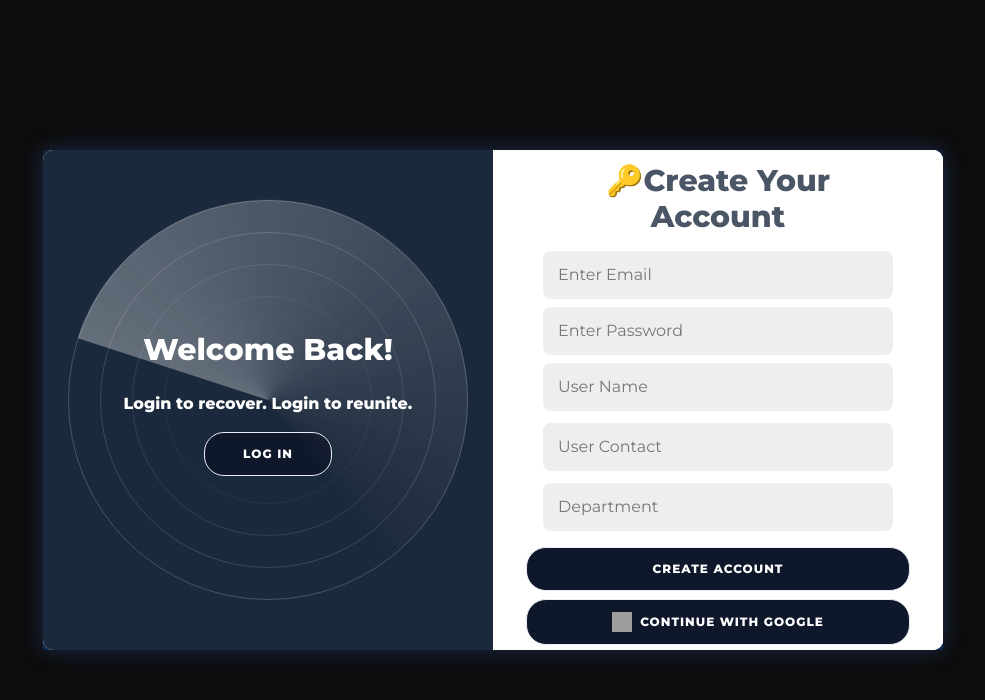
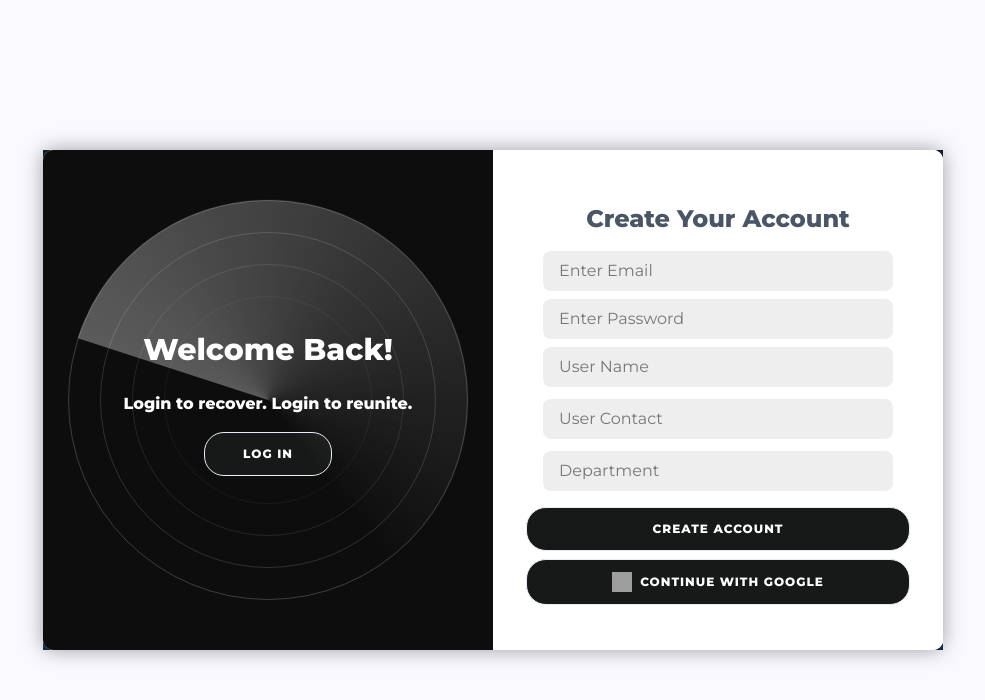
Before and after one commit to vaibhavijha21/Loc8r, a React (Vite) app in the folder frontend/: page /login in a window 1280 px wide. Both pictures are taken after a click on the button "SIGN UP". Shown: the top 700 px of the page, without its empty margins (147-1132 px from the left). Built offline with nearby package versions, Linux system fonts and the light colour scheme; grey boxes are pictures that could not be loaded.

Commit message:
changed color themes

```diff
--- a/frontend/src/components1/Authentication.jsx
+++ b/frontend/src/components1/Authentication.jsx
@@ -31,7 +31,7 @@ const customStyles = `
 
 body {
 	// background: #1F2937;
-  background: #0d0d0eff;
+  background: #f9f9ffff;
 	display: flex;
 	justify-content: center;
 	align-items: center;
@@ -59,7 +59,7 @@ a {
 button {
 	border-radius: 20px;
 	border: 1px solid #eaedf5ff;
-	background-color: #0F172A;
+	background-color: #171818ff;
 	color: #FFFFFF;
 	font-size: 12px;
 	font-weight: bold;
@@ -97,15 +97,15 @@ form {
 input {
 	background-color: #eee;
 	border: none;
-	padding: 12px 15px;
-	margin: px 0;
+	//padding: 12px 15px;
+	//margin: px 0;
 	width: 100%;
 }
 
 .container {
 	background-color: #fff;
 	border-radius: 10px;
-  box-shadow:  0 0 20px rgba(42, 75, 141, 0.5);
+  box-shadow:  0 0 20px rgba(66, 66, 67, 0.5);
 	position: relative;
 	overflow: hidden;
 	width: 900px;
@@ -192,7 +192,7 @@ input {
 .overlay {
 	// background: #1f3c76;
 	// background: -webkit-linear-gradient(to right, #1f3c76, #1f3c76);
-	background: #1b293cff;
+	background: #0d0d0eff;
 	background-repeat: no-repeat;
 	background-size: cover;
 	background-position: 0 0;
@@ -438,8 +438,8 @@ const Authentication = ({ setIsAuthenticated }) => {
           {/* Sign Up Container */}
           <div className="form-container sign-up-container">
             <form className="space-y-2" onSubmit={handleSignup}>
-              <h2 className="text-3xl font-extrabold text-center text-gray-600 mt-2 mb-4 ">
-                🔑Create Your Account
+              <h2 className="text-2xl font-extrabold text-center text-gray-600 mt-2 mb-4 ">
+                Create Your Account
               </h2>
 
               <input
@@ -524,8 +524,8 @@ const Authentication = ({ setIsAuthenticated }) => {
           {/* Sign In Container */}
           <div className="form-container sign-in-container">
             <form className="space-y-2" onSubmit={handleLogin}>
-              <h2 className="text-gray-600 text-3xl font-extrabold text-center  ">
-                🔐 Login to Loc8r
+              <h2 className="text-gray-600 text-2xl font-extrabold text-center  ">
+                Login to Loc8r
               </h2>
               <select
                 id="role"
--- a/frontend/src/components1/LostAndFoundDashboard.jsx
+++ b/frontend/src/components1/LostAndFoundDashboard.jsx
@@ -106,8 +106,8 @@ const useLocalStorageState = (key, defaultValue) => {
 
 const FilterButton = ({ label, value, isSelected, onClick, activeColor, hoverColor, shadowColor }) => {
     const selectedClasses = `${activeColor} border-current shadow-lg ring-2 ring-offset-2 ring-offset-slate-900/50 ring-opacity-50`;
-    const unselectedClasses = `bg-slate-700 hover:bg-slate-600 border-slate-700 ${hoverColor} ${shadowColor}`;
-    const classes = `px-4 py-2 text-white rounded-lg transition-all duration-200 border text-sm flex-shrink-0 font-medium`;
+    const unselectedClasses = `bg-white hover:bg-blue-400 border-slate-700 ${hoverColor} ${shadowColor}`;
+    const classes = `px-4 py-2 text-slate-700 rounded-lg transition-all duration-200 border text-sm flex-shrink-0 font-medium`;
 
     return (
         <button
--- a/frontend/src/components1/Sidebar.jsx
+++ b/frontend/src/components1/Sidebar.jsx
@@ -13,7 +13,7 @@ const Sidebar = () => {
   ];
 
   return (
-    <aside className="flex flex-col justify-start items-center px-3 py-6 bg-black border-r border-palette h-screen text-palette-main space-y-6">
+    <aside className="flex flex-col justify-start items-center px-3 py-6 bg-black border-r border-slate-700 border-palette h-screen text-palette-main space-y-6">
       {navItems.map((item) => (
         <div key={item.label} className="flex flex-col items-center">
           {item.link.startsWith('/') ? (
```
